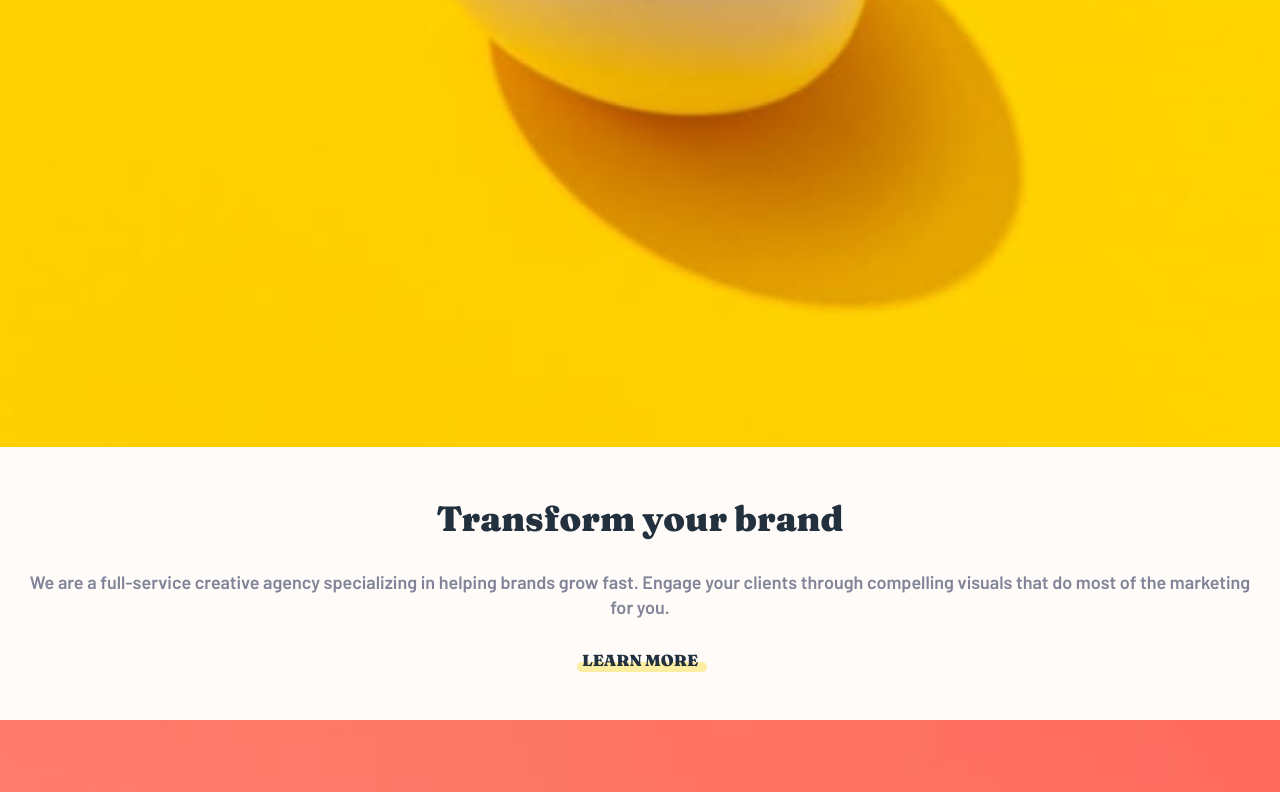
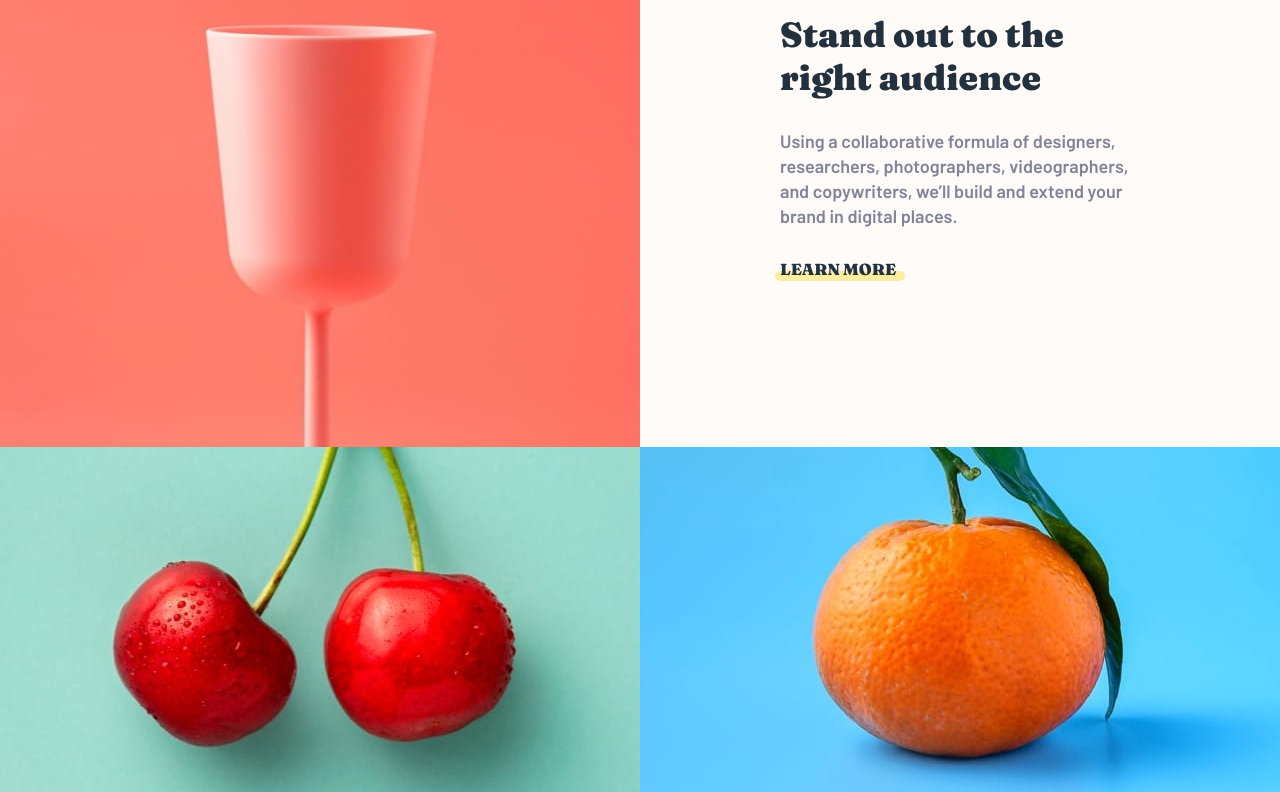
Before and after one commit to emersonhenriquedev/sunnyside-agency, a website: page index.html in a window 1280 px wide. Shown: the part 1420-2212 px from the top of the page. Drawn offline with Linux system fonts and the light colour scheme.

Commit message:
desktop layout

```diff
--- a/index.html
+++ b/index.html
@@ -48,7 +48,7 @@
     </div>
   </header>
   <main>
-    <section class="about section-container" id="about">
+    <section class="about-1 section-container" id="about">
       <div class="section-container__text-container">
         <h2 class="heading-primary  u-margin-bottom-medium ">Transform your brand</h2>
         <p class="paragraph">
@@ -60,7 +60,7 @@
       <!-- <div class="about__image-container"></div> -->
       <img src="/images/image-transform.jpg" alt="egg image " class="section-container__image">
     </section>
-    <section class="about section-container">
+    <section class="about-2 section-container">
       <div class="section-container__text-container">
         <h2 class="heading-primary  u-margin-bottom-medium ">Stand out to the right audience</h2>
         <p class="paragraph">
@@ -69,7 +69,7 @@
         </p>
         <a class="button u-margin-top-medium" href="#">Learn more</a>
       </div>
-      <img src="/images/image-stand-out.jpg" alt="image">
+      <img src="/images/image-stand-out.jpg" alt="image" class="section-container__image">
     </section>
 
     <section class="services" id="services">
--- a/sass/_components.scss
+++ b/sass/_components.scss
@@ -147,16 +147,59 @@
   display: flex;
   flex-direction: column;
   &__text-container {
-    order: 2;
+    // order: 2;
+    flex: 1;
     padding: 5rem 2rem;
     text-align: center;
     background-color: var(--color-neutral-2);
+
+    @media (min-width: 720px) {
+      text-align: left;
+    }
+
+    @media (min-width: 900px) {
+      padding: 5rem 4rem;
+    }
+
+    @media (min-width: 1200px) {
+      padding: 10rem 14rem;
+    }
   }
 
   &__image {
+    flex: 1;
+    width: 100%;
+    align-self: stretch;
+
+    @media (min-width: 720px) {
+      width: 50%;
+      height: 100%;
+    }
+  }
+
+  @media (min-width: 720px) {
+    flex-direction: row;
+  }
+}
+.about-1 .section-container__text-container {
+  order: 2;
+
+  @media( min-width: 720px) {
     order: 1;
-    width: 100%;
   }
+}
+.about-1 .section-container__image {
+  order: 1;
+  @media (min-width: 720px) {
+    order: 2;
+  }
+}
+
+.about-2 .section-container__text-container {
+  order: 2;
+}
+.about-2 .section-container__image {
+  order: 1;
 }
 
 .heading-primary {
@@ -171,7 +214,6 @@
   font-size: 1.8rem;
   line-height: 2.5rem;
   color: var(--color-neutral-dark-3);
-  text-align: center;
 }
 
 .button {
@@ -225,6 +267,10 @@
   display: flex;
   flex-direction: column;
 
+  @media (min-width: 576px) {
+    flex-direction: row;
+  }
+
 }
 .service {
   background-position: top ;
@@ -237,9 +283,17 @@
   flex-direction: column;
   justify-content: flex-end;
 
+
   &__text-container {
     padding: 0 1rem;
 
+    @media (min-width: 768px) {
+      padding: 0 2rem ;
+    }
+
+    @media (min-width: 1200px) {
+      padding: 0 17rem ;
+    }
   }
 
   &__title {
@@ -280,6 +334,11 @@
     display: flex;
     flex-direction: column;
     gap: 7rem;
+
+    @media (min-width: 768px) {
+      flex-direction: row;
+      padding: 3rem;
+    }
   }
 }
 
@@ -330,6 +389,10 @@
 
   &__project {
     width: 50%;
+
+    @media (min-width: 576px) {
+      width: 25%;
+    }
   }
 }
 
```
Also changed, not shown: sass/main.css, 1 other file.
